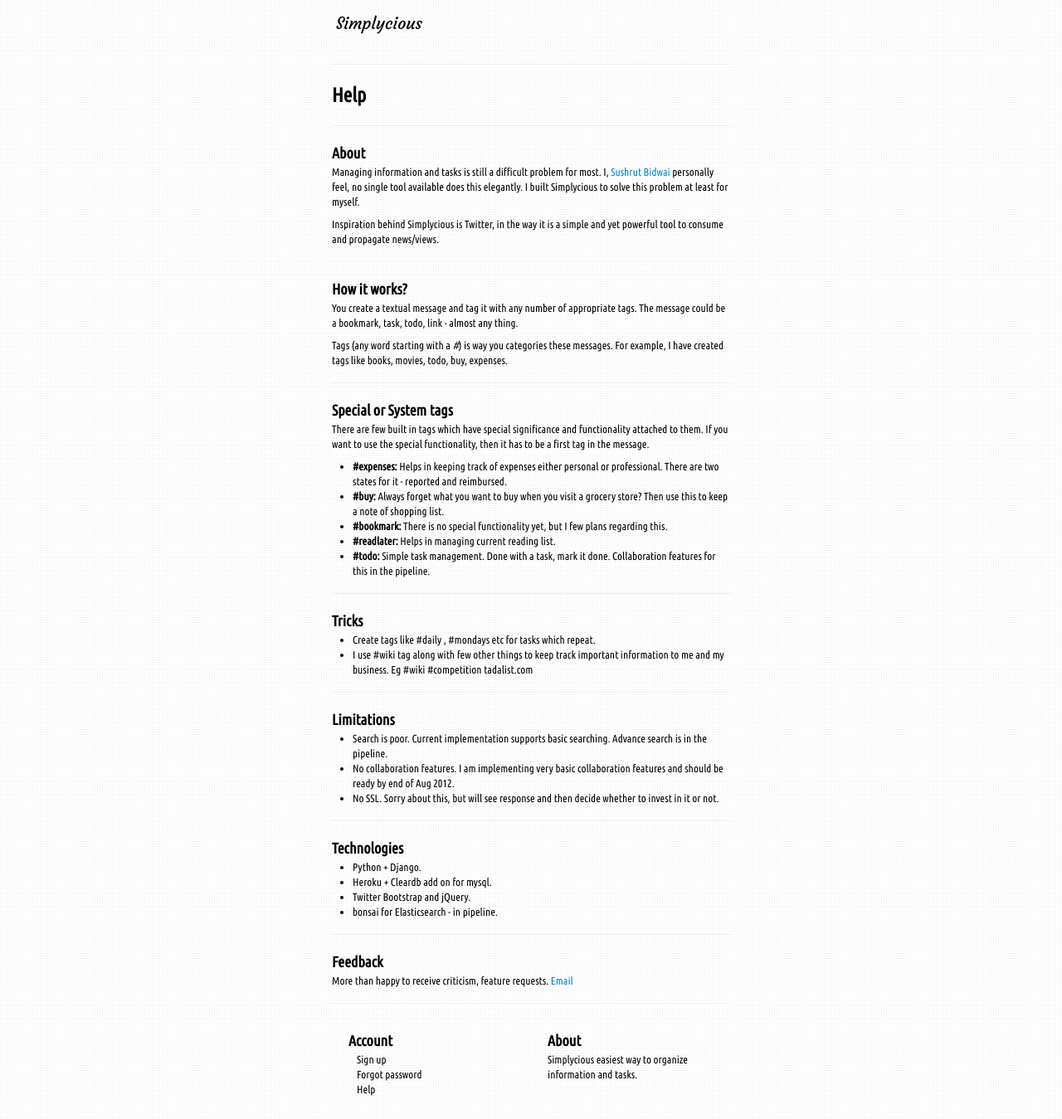
After one commit to sushrutb/todoapp, a Django app: template templates/help.html in a window 1280 px wide. The commit adds this page. Shown: the whole page at 83% size. Run offline with Django 3.2, Linux system fonts and the light colour scheme; the template is opened without the code that fills it: most values are stand-ins (such as "Sample title", 1, 10 or a date in 2020); some libraries are stand-ins or nearby versions.

Commit message:
help page added.

```diff
--- a/templates/base.html
+++ b/templates/base.html
@@ -80,9 +80,22 @@
 
 
 </div>
+   <script type="text/javascript">
 
+  var _gaq = _gaq || [];
+  _gaq.push(['_setAccount', 'UA-33112694-1']);
+  _gaq.push(['_trackPageview']);
+
+  (function() {
+    var ga = document.createElement('script'); ga.type = 'text/javascript'; ga.async = true;
+    ga.src = ('https:' == document.location.protocol ? 'https://ssl' : 'http://www') + '.google-analytics.com/ga.js';
+    var s = document.getElementsByTagName('script')[0]; s.parentNode.insertBefore(ga, s);
+  })();
+
+	</script>
 
     <script src="{{STATIC_URL}}bootstrap.min.js"></script>
+
     {% block scripts %}
     {% endblock %}
   </body>
--- /dev/null
+++ b/templates/help.html
@@ -0,0 +1,70 @@
+{% extends "base.html" %}
+{% block title %}
+<div>
+	<h2>Help</h2>
+</div>
+<hr/>
+{% endblock %}
+
+{% block content %}
+<h3>About</h3>
+<p>
+	Managing information and tasks is still a difficult problem for most. I, <a href="http://www.sushrutbidwai.com">Sushrut Bidwai</a> personally feel, no single tool available does this elegantly. I built Simplycious to solve this problem at least for myself.
+</p>
+<p>
+	Inspiration behind Simplycious is Twitter, in the way it is a simple and yet powerful tool to consume and propagate news/views.
+</p>
+<hr/>
+
+<h3>How it works?</h3>
+<p>
+	You create a textual message and tag it with any number of appropriate tags. The message could be a bookmark, task, todo, link - almost any thing.
+</p>
+<p>
+	Tags (any word starting with a <i>#</i>) is way you categories these messages. For example, I have created tags like books, movies, todo, buy, expenses.
+</p>
+<hr/>
+
+<h3>Special or System tags</h3>
+<p>
+	There are few built in tags which have special significance and functionality attached to them. If you want to use the special functionality, then it has to be a first tag in the message.
+</p>
+<ul>
+	<li><b>#expenses:</b> Helps in keeping track of expenses either personal or professional. There are two states for it - reported and reimbursed.</li>
+	<li><b>#buy:</b> Always forget what you want to buy when you visit a grocery store? Then use this to keep a note of shopping list.</li>
+	<li><b>#bookmark:</b> There is no special functionality yet, but I few plans regarding this. </li>
+	<li><b>#readlater:</b> Helps in managing current reading list. </li>
+	<li><b>#todo: </b> Simple task management. Done with a task, mark it done. Collaboration features for this in the pipeline. </li>
+</ul>
+<hr/>
+
+
+<h3>Tricks</h3>
+<ul>
+	<li>Create tags like #daily , #mondays etc for tasks which repeat. </li>
+	<li>I use #wiki tag along with few other things to keep track important information to me and my business. Eg #wiki #competition tadalist.com </li>
+</ul>
+<hr/>
+
+
+<h3>Limitations</h3>
+<ul>
+	<li>Search is poor. Current implementation supports basic searching. Advance search is in the pipeline.</li>
+	<li>No collaboration features. I am implementing very basic collaboration features and should be ready by end of Aug 2012.</li>
+	<li>No SSL. Sorry about this, but will see response and then decide whether to invest in it or not.</li>
+</ul>
+<hr/>
+
+<h3>Technologies</h3>
+<ul>
+	<li>Python + Django.</li>
+	<li>Heroku + Cleardb add on for mysql.</li>
+	<li>Twitter Bootstrap and jQuery. </li>
+	<li>bonsai for Elasticsearch - in pipeline.</li>
+</ul>
+<hr/>
+
+<h3>Feedback</h3>
+<p> More than happy to receive criticism, feature requests. <a href="mailto:sb@sushrutbidwai.com">Email</a> </p>
+
+{% endblock %}
--- a/todo/views.py
+++ b/todo/views.py
@@ -8,6 +8,9 @@
 from django.db import connection
 import re
 from todoapp.settings import page_length
+
+def view_help(request):
+    return render(request, 'help.html', {})
 
 @login_required
 def edit_message(request, message_id):
--- a/todoapp/urls.py
+++ b/todoapp/urls.py
@@ -15,12 +15,14 @@
                        #url(r'^message/(?P<message_id>[-\w]+)/$', 'todo.views.view_message'),
                        url(r'^tag/update', 'todo.views.update_status'),
                        url(r'^tags/$', 'todo.views.get_tags'),
+                       url(r'^help/$', 'todo.views.view_help'),
                        url(r'^tag/(?P<tag_name>[-\w]+)/$', 'todo.views.get_tag_view'),
                        url(r'^search/$', 'todo.views.search'),
                        (r'^accounts/logout/$', logout, {'next_page': '/'}),
                        (r'^accounts/', include('registration.backends.default.urls')),
                        url(r'', include('social_auth.urls')),
                        (r'^project/', include('project.urls')),
+
                        (r'^favicon\.ico$', 'django.views.generic.simple.redirect_to', {'url': settings.STATIC_URL + 'favicon.ico'}),
 )
 urlpatterns += staticfiles_urlpatterns()
```
